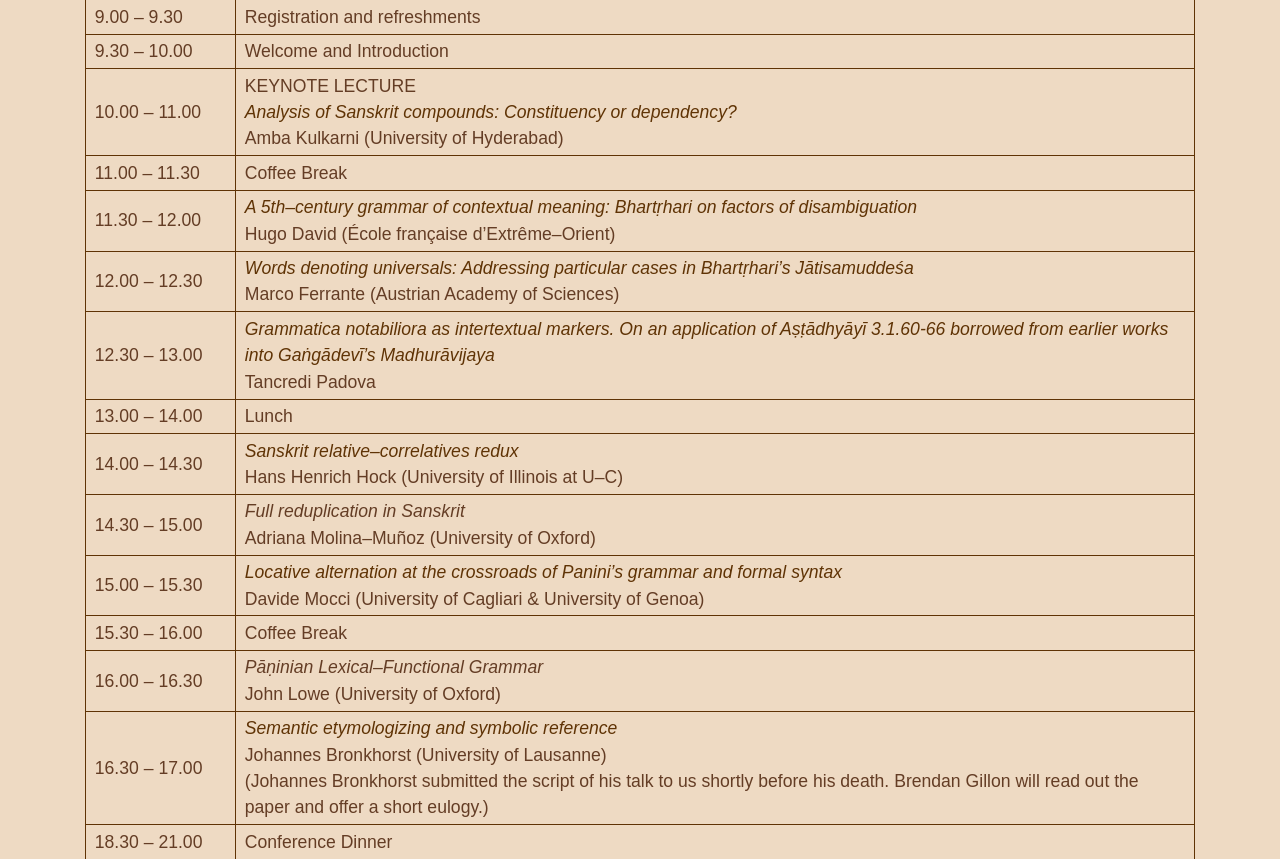
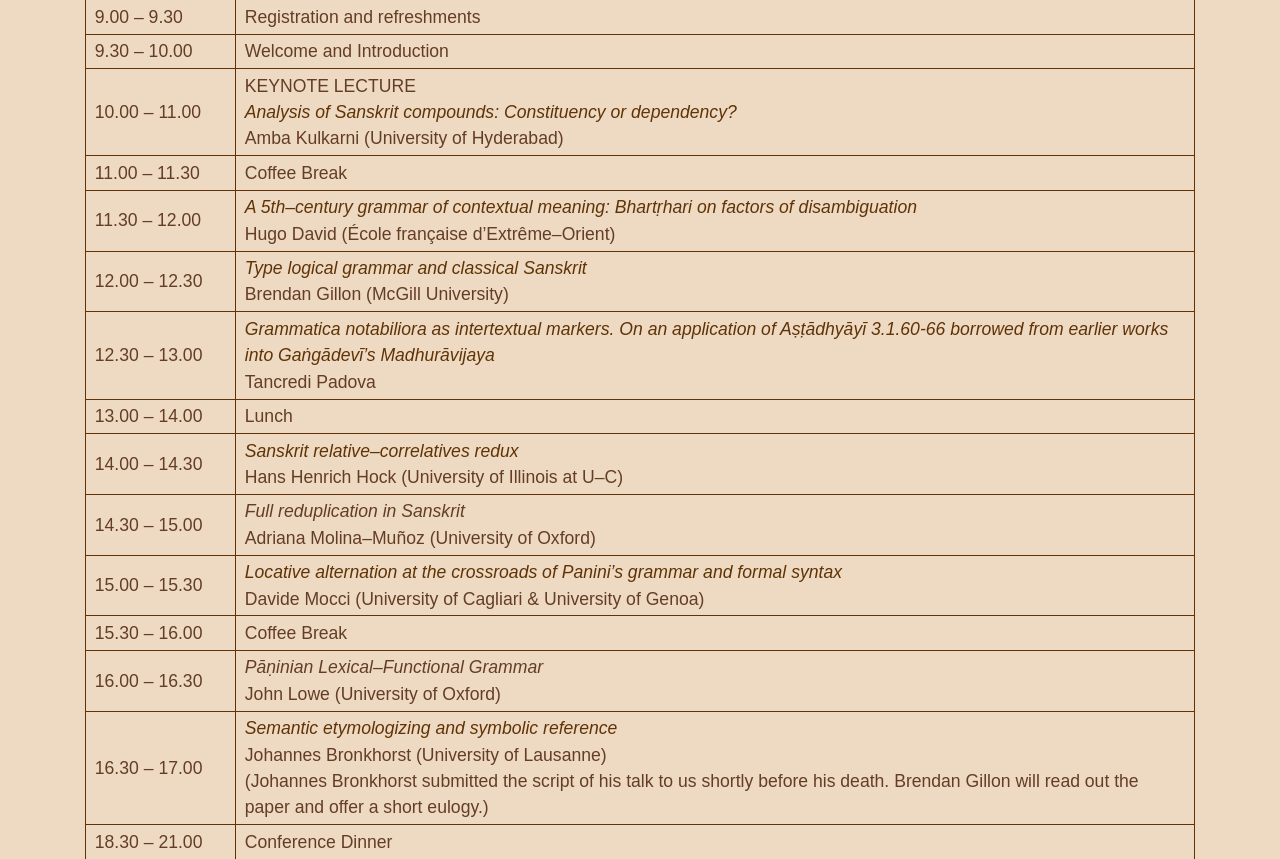
Before and after one commit to linguindic/linguindic-website, a Django app: page /conference/programme/ in a window 1280 px wide. Shown: the part 847-1706 px from the top of the page. Run offline with Django 4.2, Linux system fonts and the light colour scheme; parts of the project's set-up code (start-up, migrations or seed data) failed here and were passed over.

Commit message:
updated programme

```diff
--- a/django/general/templates/general/conference-programme.html
+++ b/django/general/templates/general/conference-programme.html
@@ -62,9 +62,9 @@
                 <tr>
                     <td>12.00 – 12.30</td>
                     <td>
-                        <em><a href="{% static 'documents/conference_2025_programme/abstracts/words_denoting_universals.pdf' %}" target="_blank">Words denoting universals: Addressing particular cases in Bhartṛhari’s Jātisamuddeśa</a></em>
+                        <em><a href="{% static 'documents/conference_2025_programme/abstracts/type_logical_grammar_and_classical_sanskrit.pdf' %}" target="_blank">Type logical grammar and classical Sanskrit</a></em>
                         <br>
-                        Marco Ferrante (Austrian Academy of Sciences)
+                        Brendan Gillon (McGill University)
                     </td>
                 </tr>
 
@@ -358,15 +358,15 @@
                 </tr>
                 <tr>
                     <td>15.00 – 15.30</td>
+                    <td>Coffee Break</td>
+                </tr>
+                <tr>
+                    <td>15.30 – 16.00</td>
                     <td>
                         <em><a href="{% static 'documents/conference_2025_programme/abstracts/new_perspectives.pdf' %}" target="_blank">New perspectives from Pāṇini’s dhātu–: Towards a R̥gvedic derivational path for –ti– and –tu– suffixes</a></em>
                         <br>
                         Leonardo Montessi (University Guglielmo Marconi)
                     </td>
-                </tr>
-                <tr>
-                    <td>15.30 – 16.00</td>
-                    <td>Coffee Break</td>
                 </tr>
                 <tr>
                     <td>16.00 – 16.30</td>
@@ -377,15 +377,7 @@
                     </td>
                 </tr>
                 <tr>
-                    <td>16.30 – 17.00</td>
-                    <td>
-                        <em><a href="{% static 'documents/conference_2025_programme/abstracts/type_logical_grammar_and_classical_sanskrit.pdf' %}" target="_blank">Type logical grammar and classical Sanskrit</a></em>
-                        <br>
-                        Brendan Gillon (McGill University)
-                    </td>
-                </tr>
-                <tr>
-                    <td>17.00</td>
+                    <td>16.30</td>
                     <td>Conference ends</td>
                 </tr>
             </tbody>
```
Also changed, not shown: 2 other files.
